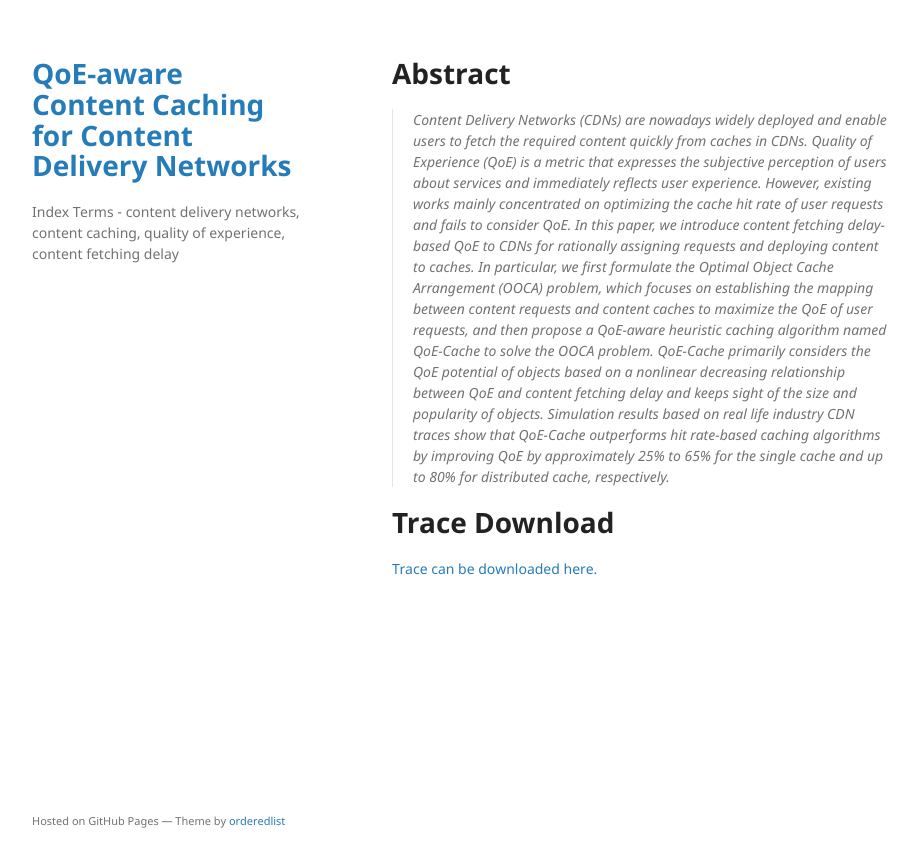
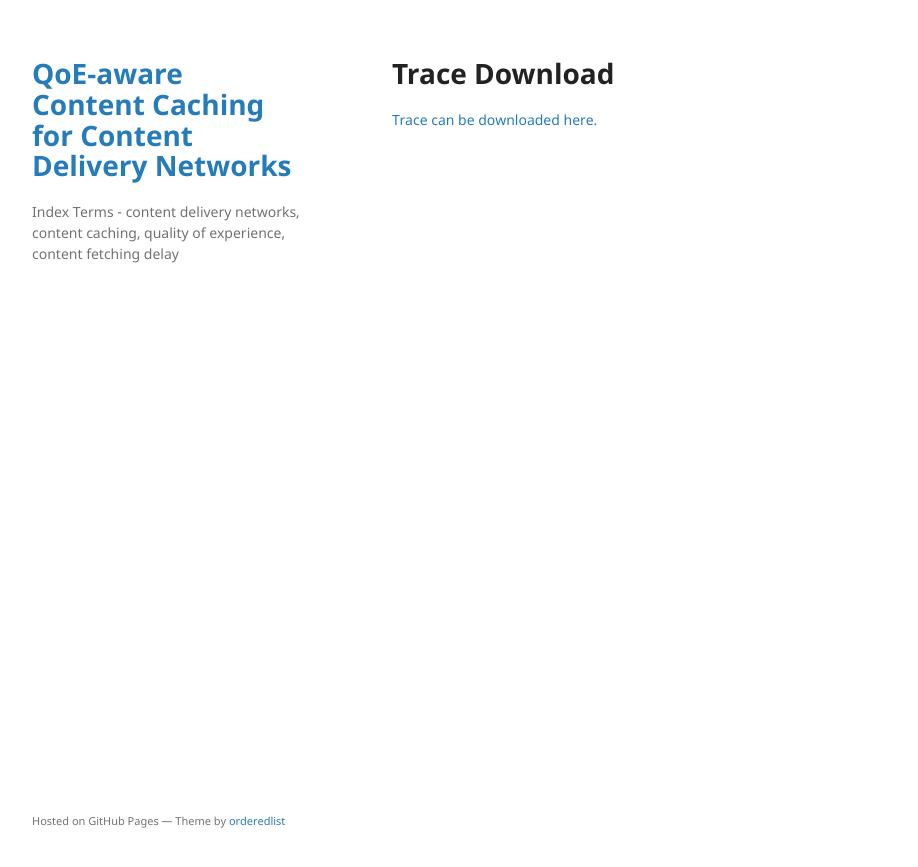
Before and after one commit to QoEAwareCacheTrace/QoEAwareCacheTrace, a Jekyll site: the page built from index.md, in a window 1280 px wide. Shown: the top 867 px of the page, without its empty margins (178-1096 px from the left). Built offline with Jekyll 4.4.1, drawn with Linux system fonts in a browser that asks for light colours; comment, search, counter and statistics services are not loaded; our own code applies the rules of GitHub Pages for plain Markdown files.

Commit message:
Update index.md

```diff
--- a/index.md
+++ b/index.md
@@ -2,9 +2,9 @@
 layout: default
 ---
 
-# Abstract
+<!-- # Abstract
 
-> Content Delivery Networks (CDNs) are nowadays widely deployed and enable users to fetch the required content quickly from caches in CDNs. Quality of Experience (QoE) is a metric that expresses the subjective perception of users about services and immediately reflects user experience. However, existing works mainly concentrated on optimizing the cache hit rate of user requests and fails to consider QoE. In this paper, we introduce content fetching delay-based QoE to CDNs for rationally assigning requests and deploying content to caches. In particular, we first formulate the Optimal Object Cache Arrangement (OOCA) problem, which focuses on establishing the mapping between content requests and content caches to maximize the QoE of user requests, and then propose a QoE-aware heuristic caching algorithm named QoE-Cache to solve the OOCA problem. QoE-Cache primarily considers the QoE potential of objects based on a nonlinear decreasing relationship between QoE and content fetching delay and keeps sight of the size and popularity of objects. Simulation results based on real life industry CDN traces show that QoE-Cache outperforms hit rate-based caching algorithms by improving QoE by approximately 25% to 65% for the single cache and up to 80% for distributed cache, respectively.
+> Content Delivery Networks (CDNs) are nowadays widely deployed and enable users to fetch the required content quickly from caches in CDNs. Quality of Experience (QoE) is a metric that expresses the subjective perception of users about services and immediately reflects user experience. However, existing works mainly concentrated on optimizing the cache hit rate of user requests and fails to consider QoE. In this paper, we introduce content fetching delay-based QoE to CDNs for rationally assigning requests and deploying content to caches. In particular, we first formulate the Optimal Object Cache Arrangement (OOCA) problem, which focuses on establishing the mapping between content requests and content caches to maximize the QoE of user requests, and then propose a QoE-aware heuristic caching algorithm named QoE-Cache to solve the OOCA problem. QoE-Cache primarily considers the QoE potential of objects based on a nonlinear decreasing relationship between QoE and content fetching delay and keeps sight of the size and popularity of objects. Simulation results based on real life industry CDN traces show that QoE-Cache outperforms hit rate-based caching algorithms by improving QoE by approximately 25% to 65% for the single cache and up to 80% for distributed cache, respectively. -->
 
 # Trace Download
 
```
